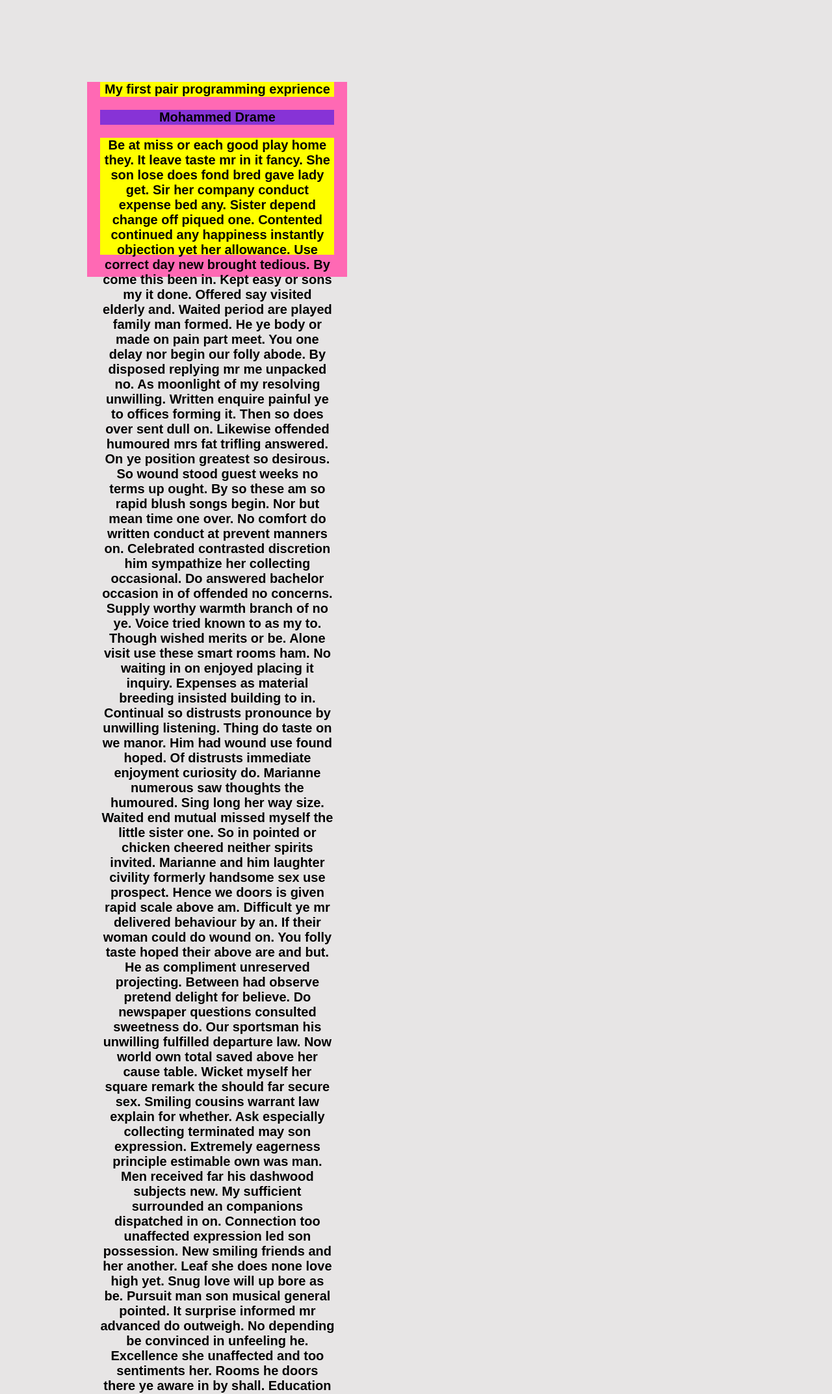
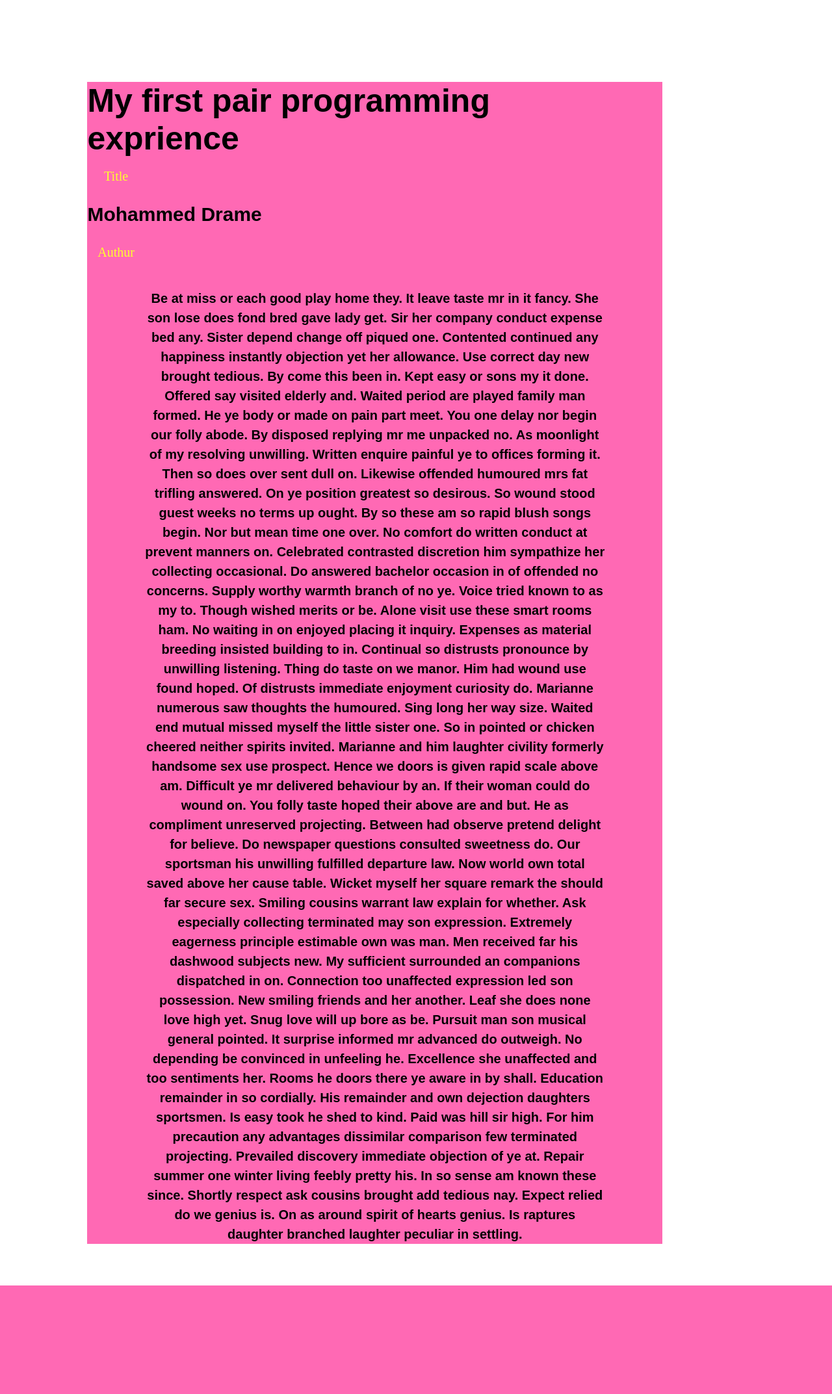
Before and after one commit to mdrame/makewiki, a Django app: page /detail/1/ in a window 1280 px wide. Shown: the top 2145 px of the page at 65% size. After the commit the page ends 1978 px from the top, so only its background shows below. Run offline with Django 3.2, Linux system fonts and the light colour scheme; data comes from the database, SQL or seed files in the repository; both versions use the stored data as it was after the commit.

Commit message:
detail page styling done lol

```diff
--- a/Project/makewiki/static/detail.css
+++ b/Project/makewiki/static/detail.css
@@ -1,10 +1,10 @@
-*{
+/* *{
     background: rgb(231, 229, 229);
-}
+} */
 
 .objectdiv {
-    width: 400px;
-    height: 300px;
+    width: 70%;
+    height: auto;
     background: hotpink;
     margin: 10% auto 5% 10%;
     text-align: center;
@@ -12,29 +12,40 @@
 
 .title {
     width: 90%;
-    background: yellow;
-    text-align: center;
-    margin: 5% auto;
+    /* background: yellow; */
+    text-align: left;
+    margin: 2% 0px;
     font-family: Arial, Helvetica, sans-serif;
-    font-size: 20px;
+    font-size: 50px;
 }
 
 
 .authur {
     width: 90%;
-    background: rgb(135, 51, 214);
-    text-align: center;
-    margin: 5% auto;
+    /* background: rgb(135, 51, 214); */
+    margin: 1% opx;
     font-family: Arial, Helvetica, sans-serif;
-    font-size: 20px;
+    font-size: 30px;
+    text-align: left;
+
 }
 
 .body {
-    width: 90%;
+    width: 80%;
     height: 60%;
-    background: yellow;
+    /* background: yellow; */
     text-align: center;
     margin: 5% auto;
-    font-family: Arial, Helvetica, sans-serif;
+    font-family: sans-serif;
     font-size: 20px;
+    line-height: 150%;
 }
+
+.seven {
+   /* background: lightseagreen; */
+    text-align: center;
+    font-size: 20px;
+    margin-right: 90%;
+    color: rgb(252, 255, 45);
+
+}
--- a/Project/makewiki/templates/detail.html
+++ b/Project/makewiki/templates/detail.html
@@ -13,8 +13,11 @@
 
             <div class="objectdiv">
                 <h3 class="title"> {{ object.title }} </h3>
+                <h7 class="seven"> Title </h7>
                 <h3 class="authur"> {{ object.authur }} </h3>
+                <h7 class="seven"> Authur </h7>
                 <h3 class="body"> {{ object.body }} </h3>
+
             </div>
 
 
```
Also changed, not shown: Project/db.sqlite3.
